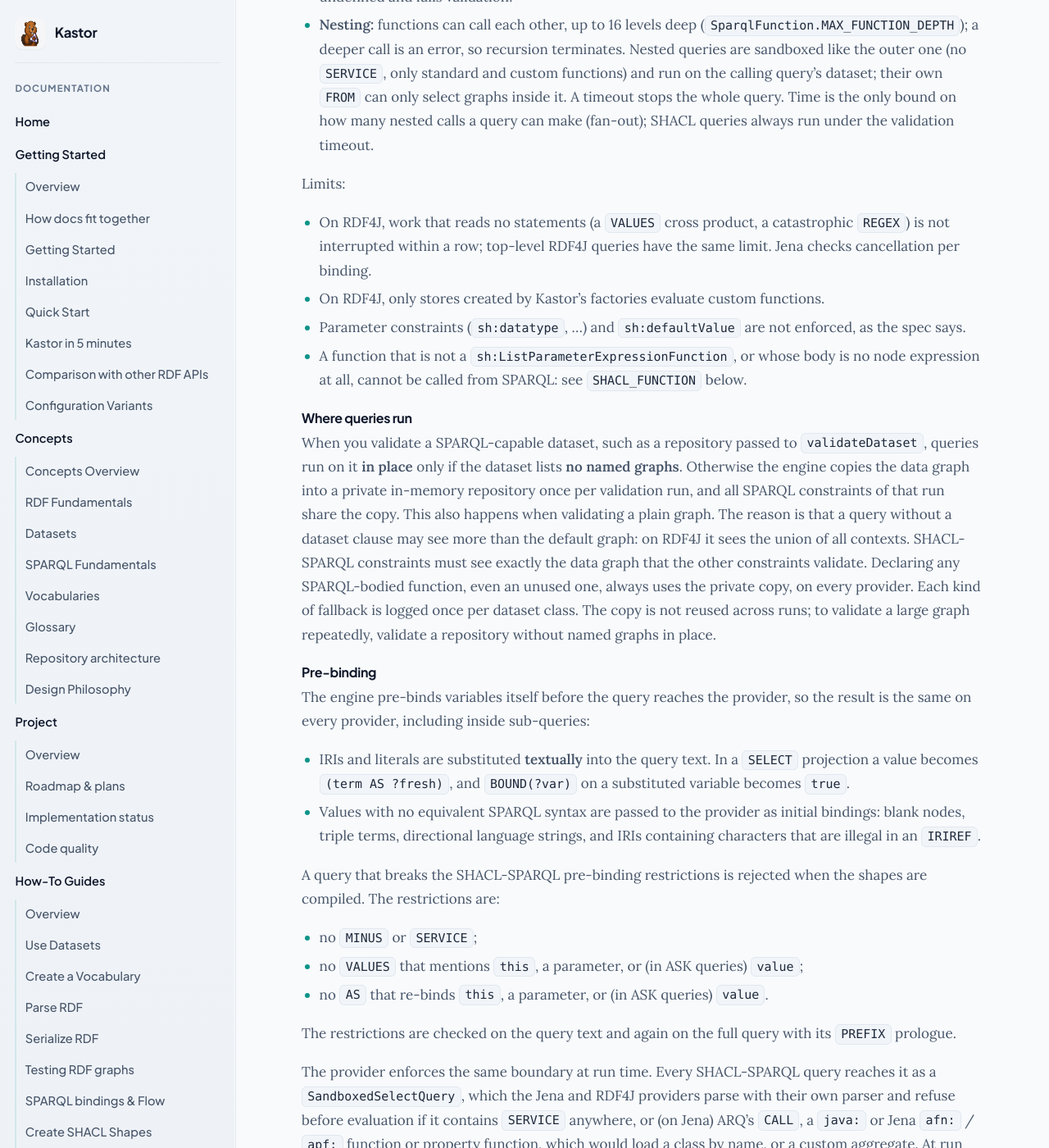
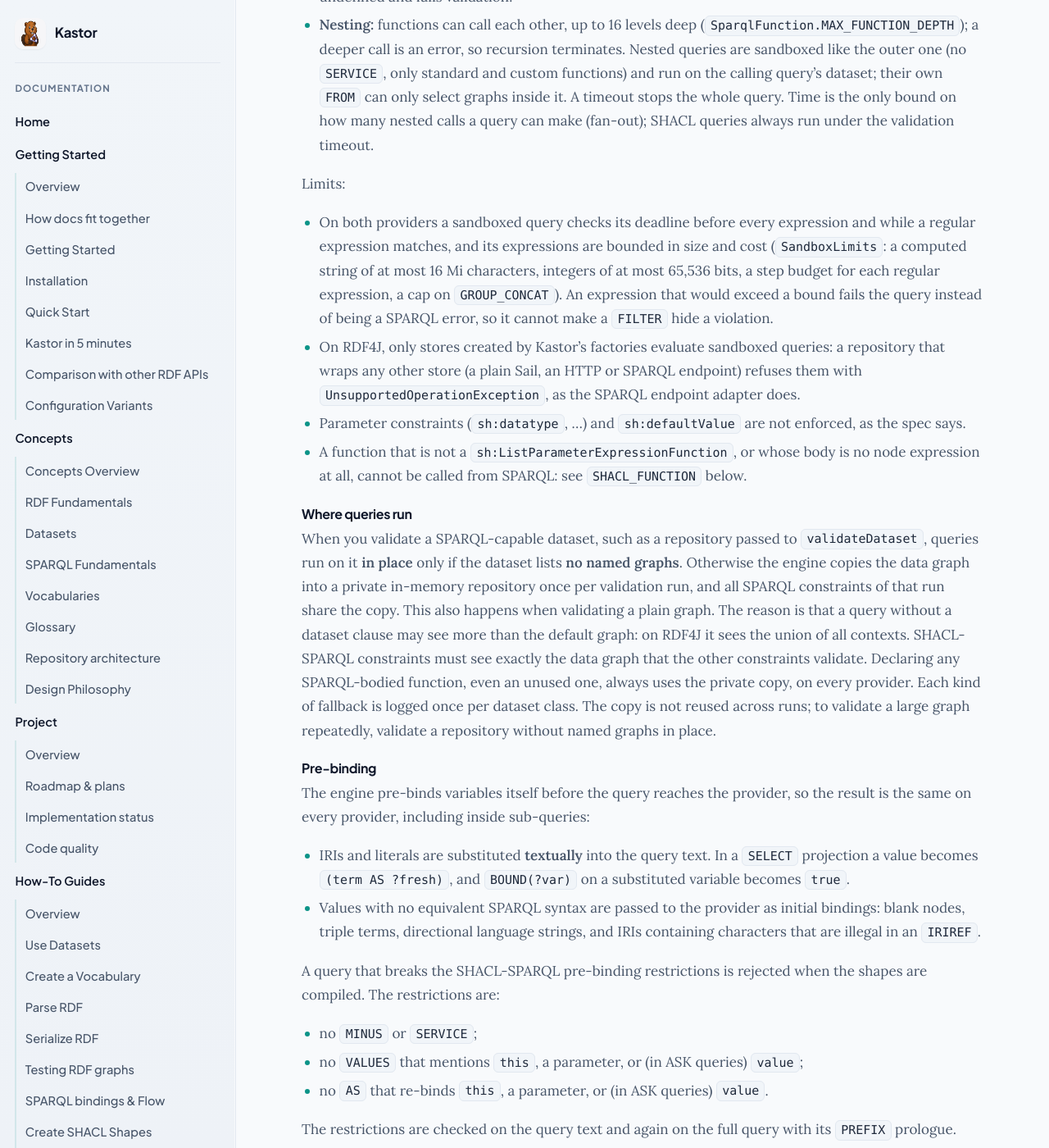
Before and after one commit to geoknoesis/kastor, a Jekyll site: the page built from docs/kastor/features/shacl-validation.md, in a window 1280 px wide and 1400 px high, scrolled down 21614 px. Shown: the whole window at 82% size. Built offline with Jekyll 4.4.1, drawn with Linux system fonts in a browser that asks for light colours; our own code applies the rules of GitHub Pages for plain Markdown files; some of the changed text lies outside the part shown.

Commit message:
docs(providers): sandboxed-query bounds, refusals and the round-twelve changelog
Co-Authored-By: Claude Opus 5.5 <noreply@anthropic.com>

```diff
--- a/docs/kastor/features/shacl-validation.md
+++ b/docs/kastor/features/shacl-validation.md
@@ -361,8 +361,8 @@ A `sh:ListParameterExpressionFunction` whose `sh:bodyExpression` is a `sh:select
 - **Nesting:** functions can call each other, up to 16 levels deep (`SparqlFunction.MAX_FUNCTION_DEPTH`); a deeper call is an error, so recursion terminates. Nested queries are sandboxed like the outer one (no `SERVICE`, only standard and custom functions) and run on the calling query's dataset; their own `FROM` can only select graphs inside it. A timeout stops the whole query. Time is the only bound on how many nested calls a query can make (fan-out); SHACL queries always run under the validation timeout.
 
 Limits:
-- On RDF4J, work that reads no statements (a `VALUES` cross product, a catastrophic `REGEX`) is not interrupted within a row; top-level RDF4J queries have the same limit. Jena checks cancellation per binding.
-- On RDF4J, only stores created by Kastor's factories evaluate custom functions.
+- On both providers a sandboxed query checks its deadline before every expression and while a regular expression matches, and its expressions are bounded in size and cost (`SandboxLimits`: a computed string of at most 16 Mi characters, integers of at most 65,536 bits, a step budget for each regular expression, a cap on `GROUP_CONCAT`). An expression that would exceed a bound fails the query instead of being a SPARQL error, so it cannot make a `FILTER` hide a violation.
+- On RDF4J, only stores created by Kastor's factories evaluate sandboxed queries: a repository that wraps any other store (a plain Sail, an HTTP or SPARQL endpoint) refuses them with `UnsupportedOperationException`, as the SPARQL endpoint adapter does.
 - Parameter constraints (`sh:datatype`, ...) and `sh:defaultValue` are not enforced, as the spec says.
 - A function that is not a `sh:ListParameterExpressionFunction`, or whose body is no node expression at all, cannot be called from SPARQL: see `SHACL_FUNCTION` below.
 
@@ -384,7 +384,7 @@ A query that breaks the SHACL-SPARQL pre-binding restrictions is rejected when t
 
 The restrictions are checked on the query text and again on the full query with its `PREFIX` prologue.
 
-The provider enforces the same boundary at run time. Every SHACL-SPARQL query reaches it as a `SandboxedSelectQuery`, which the Jena and RDF4J providers parse with their own parser and refuse before evaluation if it contains `SERVICE` anywhere, or (on Jena) ARQ's `CALL`, a `java:` or Jena `afn:` / `apf:` function or property function, which would load a class by name, or a custom aggregate. At run time the functions such a query can call are an allowlist: the SPARQL built-ins and XSD casts the engine implements itself (on Jena also the registered XPath `fn:` / `math:` functions) and the query's own `sh:SPARQLFunction`s. An engine extension (such as Jena's `afn:wait`, which sleeps through the query timeout) or a function an application registered globally is an unknown function there; Jena property functions are off, and `SERVICE` has no executor. Validation then throws `ShaclValidationException`. A remote SPARQL endpoint cannot be checked, so a dataset backed by one is validated on a private in-memory copy of the data graph instead.
+The provider enforces the same boundary at run time. Every SHACL-SPARQL query reaches it as a `SandboxedSelectQuery`, which the Jena and RDF4J providers parse with their own parser and refuse before evaluation if it contains `SERVICE` anywhere or a custom aggregate, or (on Jena) ARQ's `CALL` or `fn:apply`, a `java:` IRI or any IRI in ARQ's namespaces (`afn:` / `apf:` functions and property functions, which would load a class by name, and script functions), or an ARQ property-path extension (`p{n,m}`, ...). At run time the functions such a query can call are an allowlist: the SPARQL built-ins and XSD casts the engine implements itself (on Jena also the registered XPath `fn:` / `math:` functions) and the query's own `sh:SPARQLFunction`s. An engine extension (such as Jena's `afn:wait`, which sleeps through the query timeout) or a function an application registered globally is an unknown function there; Jena property functions are off, and `SERVICE` has no executor. Validation then throws `ShaclValidationException`. A remote SPARQL endpoint cannot be checked, so a dataset backed by one is validated on a private in-memory copy of the data graph instead.
 
 Sub-selects need not project `$this` (SHACL 1.2 removed that restriction). One limit remains: a blank-node value used inside a sub-select that does not project it cannot be passed to the provider. The provider contract rejects it, and validation throws `ShaclValidationException`.
 
```
Also changed, not shown: docs/kastor/providers/jena.md (+6 -0 lines), docs/kastor/providers/rdf4j.md (+7 -0 lines), CHANGELOG.md, 1 other file.
